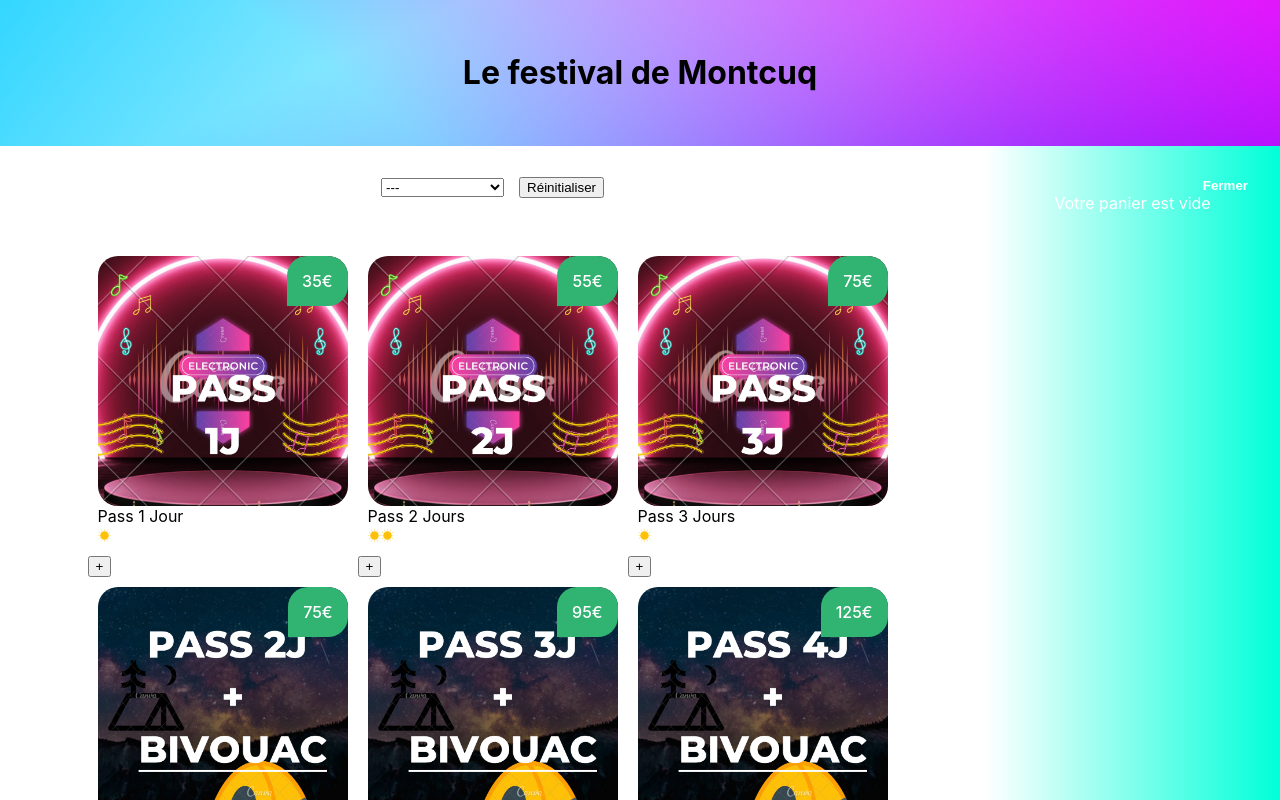
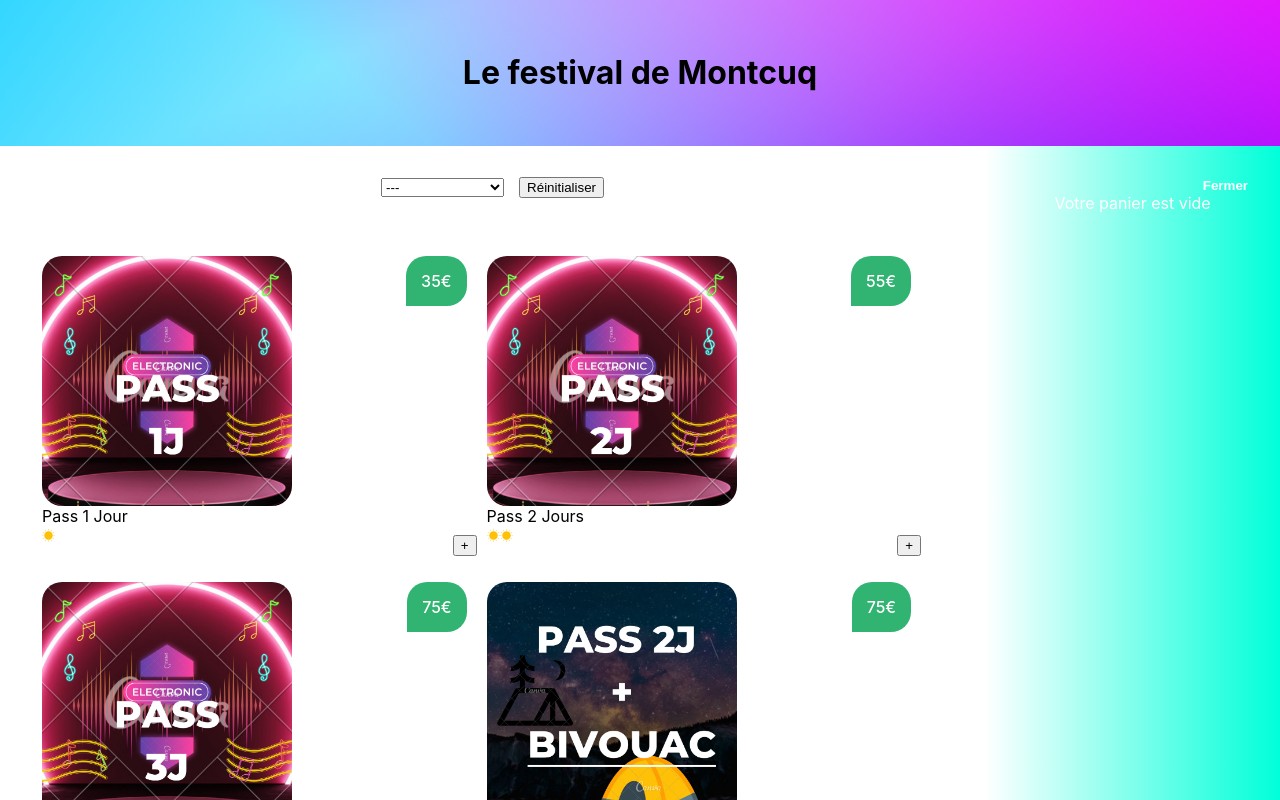
Before and after one commit to lyhe34/festival-montcuq, a React (Create React App) app: page / in a window 1280 px wide. Shown: the top 800 px of the page. Built offline with nearby package versions, Linux system fonts and the light colour scheme.

Commit message:
billeterie

```diff
--- a/src/components/Passes.js
+++ b/src/components/Passes.js
@@ -11,7 +11,7 @@ function Passes({ cover, name, moon, light, price }) {
 			<span className='montcuq-item-price'>{price}€</span>
 			<img className='montcuq-item-cover' src={cover} alt={`${name} cover`} />
 			{name}
-			<span>
+			<span className='care-scales'>
 				<CareScale careType='light' scaleValue={light} />
 				<CareScale careType='moon' scaleValue={moon} />
 			</span>
--- a/src/components/ShoppingList.js
+++ b/src/components/ShoppingList.js
@@ -38,7 +38,7 @@ function ShoppingList({ cart, updateCart }) {
 			<ul className='montcuq-pass-list'>
 				{passesList.map(({ id, cover, name, light, moon,  price, category }) =>
 					!activeCategory || activeCategory === category ? (
-						<div key={id}>
+						<div key={id} className='montcuq-pass-list-item'>
 							<Passes
 								cover={cover}
 								name={name}
--- a/src/styles/Passes.css
+++ b/src/styles/Passes.css
@@ -25,3 +25,10 @@
 	top: 0;
 	font-weight: 500;
 }
+
+.care-scales {
+	display: flex;
+	/* Use Flexbox */
+	gap: 8px;
+	/* Adjust the gap between the items */
+}
--- a/src/styles/PlantItem.css
+++ /dev/null
@@ -1,27 +0,0 @@
-.montcuq-item-cover {
-	height: 250px;
-	width: 250px;
-	border-radius: 20px;
-	object-fit: cover;
-}
-
-.montcuq-item {
-	margin: 10px;
-	display: flex;
-	align-items: flex-start;
-	justify-content: center;
-	flex-direction: column;
-	text-transform: capitalize;
-	position: relative;
-}
-
-.montcuq-item-price {
-	position: absolute;
-	border-radius: 20px 20px 20px 0;
-	background-color: #31b472;
-	color: white;
-	padding: 15px;
-	right: 0;
-	top: 0;
-	font-weight: 500;
-}
--- a/src/styles/ShoppingList.css
+++ b/src/styles/ShoppingList.css
@@ -7,13 +7,23 @@
 	padding: 32px;
 	display: flex;
 	flex-wrap: wrap;
-	justify-content: center;
+}
+
+.montcuq-pass-list-item {
+	width: calc(50% - 16px);
+	/* Adjust as needed based on spacing and number of items per row */
+	margin-bottom: 16px;
+	/* Add space between items */
+	display: flex;
+	flex-direction: column;
+	position: relative;
+	/* Add positioning */
 }
 
 .montcuq-button-add {
-
 	font-weight: 500;
 	cursor: crosshair;
-	display : flex ;
-	align-content : end;
+	position: absolute;
+	bottom: 0;
+	right: 0;
 }
```
Also changed, not shown: src/components/PlantItem.js (deleted, +0 -22 lines).
